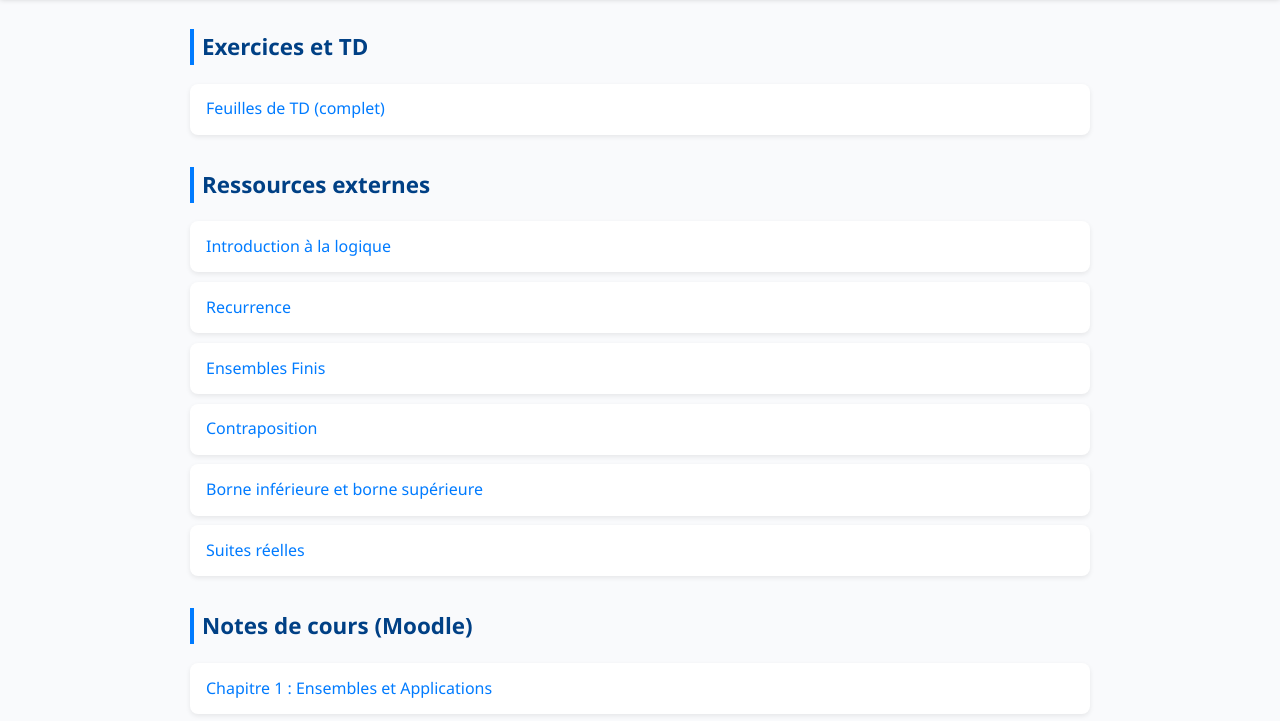
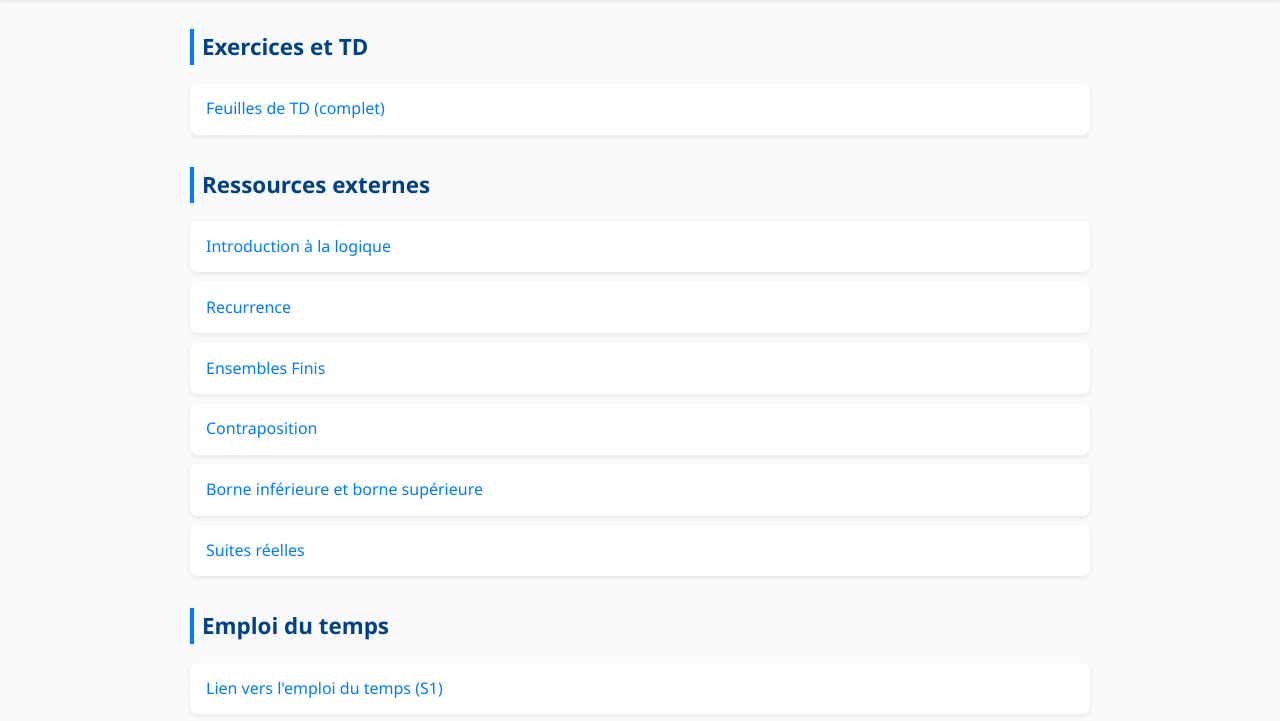
Before and after one commit to sanyam1618/teaching, a plain HTML site: page index.html in a window 1280 px wide. Shown: the part 190-911 px from the top of the page. Drawn offline with Linux system fonts and the light colour scheme.

Commit message:
Update index.html

```diff
--- a/index.html
+++ b/index.html
@@ -117,6 +117,11 @@
       <li><a href="https://melusine.eu.org/syracuse/immae/mpsi/mathematiques/analyse_reelle_complexe/02.pdf" target="_blank">Suites réelles</a></li>
     </ul>
 
+    <h2>Emploi du temps</h2>
+    <ul class="pdf-list">
+      <li><a href="https://www.fil.univ-lille.fr/~maude.pupin/portailMI/agenda/S1/" target="_blank">Lien vers l'emploi du temps (S1)</a></li>
+    </ul>
+
     <h2>Notes de cours (Moodle)</h2>
     <ul class="pdf-list">
       <li><a href="Chapter_1.pdf" target="_blank">Chapitre 1 : Ensembles et Applications</a></li>
```
